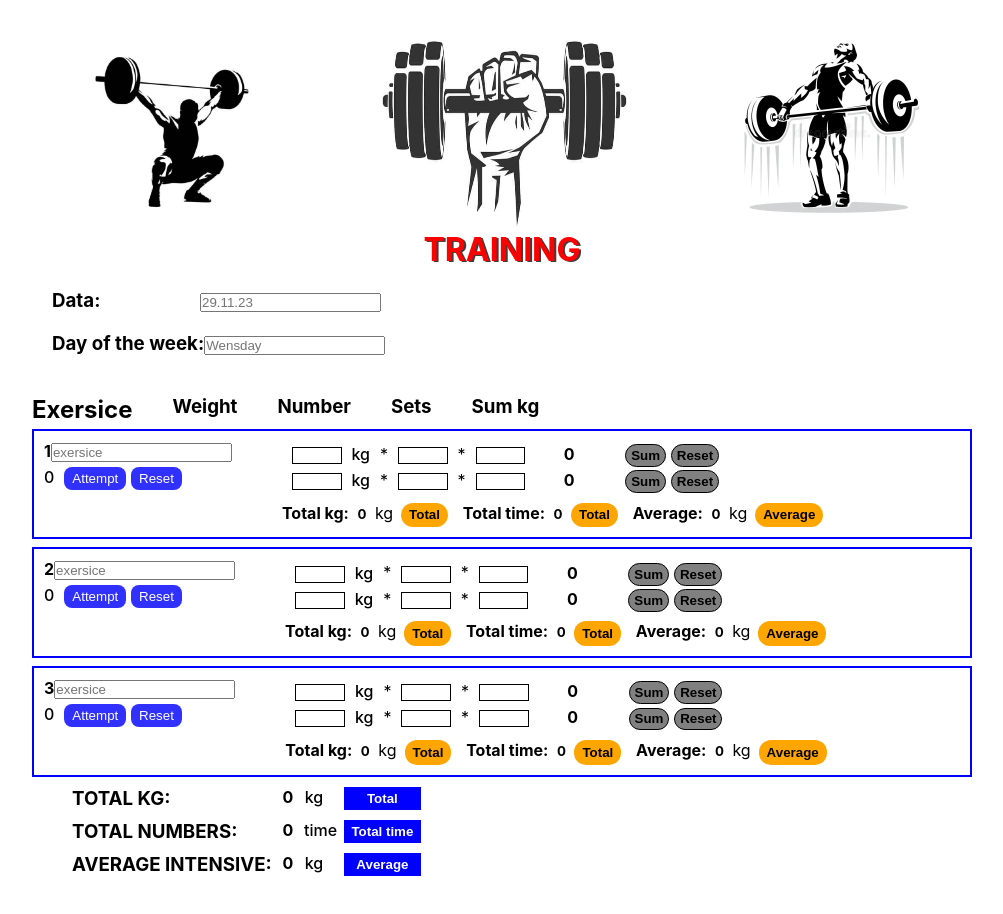
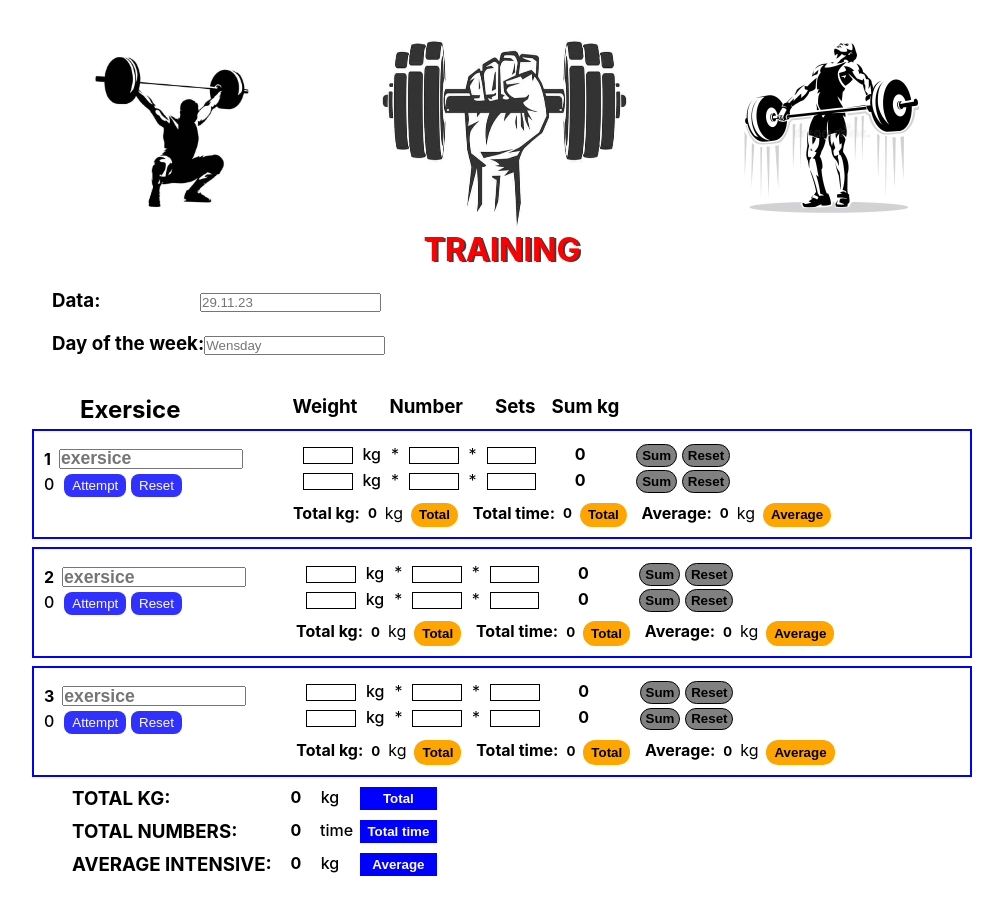
Before and after one commit to Genya10/weightlifting-notebook, a React (Create React App) app: page / in a window 1280 px wide. Shown: the top 914 px of the page, without its empty margins (138-1141 px from the left). Built offline with nearby package versions, Linux system fonts and the light colour scheme.

Commit message:
add few styles

```diff
--- a/src/Footer/Footer.module.css
+++ b/src/Footer/Footer.module.css
@@ -10,7 +10,7 @@
   text-transform: uppercase;
 }
 .footerNumb {
-  width: 2rem;
+  width: 3rem;
   text-align: center;
 }
 .footerBtn {
--- a/src/Main/Main.module.css
+++ b/src/Main/Main.module.css
@@ -5,3 +5,13 @@
     border: 0.125rem solid blue;
     padding: 0.625rem;
 }
+.inputExersice{
+    width: 11.5rem;
+    margin-left: 0.5rem;
+    height: 1.25rem;
+    font-weight: 600;
+    font-size: 1.1rem;
+    padding-top: 0.2rem;
+    padding-bottom: 0.2rem;
+    margin-top: 0.5rem;
+}
--- a/src/Main/Main.tsx
+++ b/src/Main/Main.tsx
@@ -13,7 +13,7 @@ export const Main=(props:MainProps)=>{
         <div className={cl.main}>
             <div>
            <b>{props.numb}</b>
-           <input type="text" placeholder="exersice"/>
+           <input className={cl.inputExersice} type="text" placeholder="exersice"/>
            <Counter/>
            </div>
            <div>
--- a/src/Titles/Titles.module.css
+++ b/src/Titles/Titles.module.css
@@ -1,5 +1,12 @@
 .titles{
+    box-sizing: border-box;
+    margin-left: 3rem;
     display: flex;
-    gap:2.5rem;
-
+    gap:2rem;
 }
+h2{
+    margin-right: 5rem;
+}
+h3:last-child{
+    margin-left: -1rem;
+}
--- a/src/TotalPost/TotalPost.module.css
+++ b/src/TotalPost/TotalPost.module.css
@@ -23,7 +23,7 @@
    transition: all 0.7s ease;
 }
 h5{
-    width: 10px;
+
     text-align: center;
-    padding-top: 3px;
+    padding-top: 0.18rem;
 }
--- a/src/WeightOnTraining/WeightOnTraining.tsx
+++ b/src/WeightOnTraining/WeightOnTraining.tsx
@@ -17,14 +17,22 @@ export const WeightOnTraining = () => {
   const [inputSix, setInputSix] = useState(0);
   const [inputSecond, setInputSecond] = useState(0);
 
-  const inputsGroupFirst = () => {
-
+  const inputFirstGroup = () => {
     return setInputFirst(inputOne * inputTwo * inputThree);
   };
-  const inputGroupSecond = () => {
-
+  const inputSecondGroup = () => {
     return setInputSecond(inputFor * inputFive * inputSix);
   };
+  const resetFirstGroup=()=>{
+    setInputOne(0);
+    setInputTwo(0);
+    setInputThree(0);
+    setInputFirst(0);
+  }
+
+  const resetSecondGroup=()=>{
+
+  }
 
   return (
      <div>
@@ -32,14 +40,14 @@ export const WeightOnTraining = () => {
         <input className={cl.inpNumb}  onChange={(e)=>setInputTwo(Number(e.target.value))} />*
          <input className={cl.inpNumb}  onChange={(e)=>setInputThree(Number(e.target.value))}/>
          <span className={cl.sum}>{inputFirst} </span>
-         <button className={cl.btnSumReset} onClick={inputsGroupFirst}>Sum</button>
-         <button className={cl.btnSumReset} onClick={()=>{setInputFirst(0)}}>Reset</button>
+         <button className={cl.btnSumReset} onClick={inputFirstGroup}>Sum</button>
+         <button className={cl.btnSumReset} onClick={resetFirstGroup}>Reset</button>
         <div>
           <input className={cl.inpNumb}  onChange={(e)=>setInputFor(Number(e.target.value))}/><span>kg</span>*
           <input className={cl.inpNumb}  onChange={(e)=>setInputFive(Number(e.target.value))}/>*
           <input className={cl.inpNumb}  onChange={(e)=>setInputSix(Number(e.target.value))}/>
           <span className={cl.sum}>{inputSecond} </span>
-          <button className={cl.btnSumReset} onClick={inputGroupSecond}>Sum</button>
+          <button className={cl.btnSumReset} onClick={inputSecondGroup}>Sum</button>
           <button className={cl.btnSumReset} onClick={()=>{setInputSecond(0)}}>Reset</button>
           </div>
           <TotalPost
```
